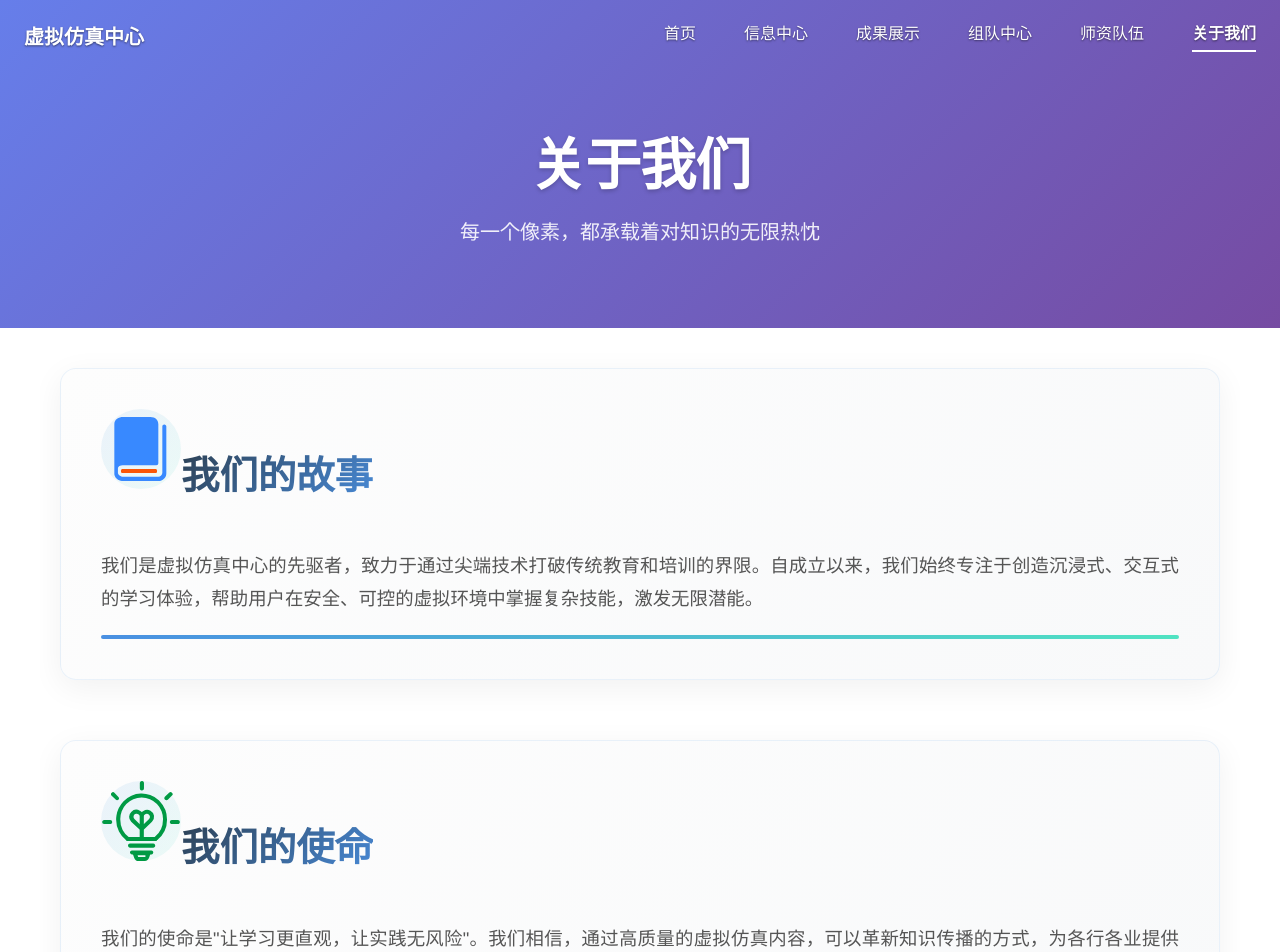
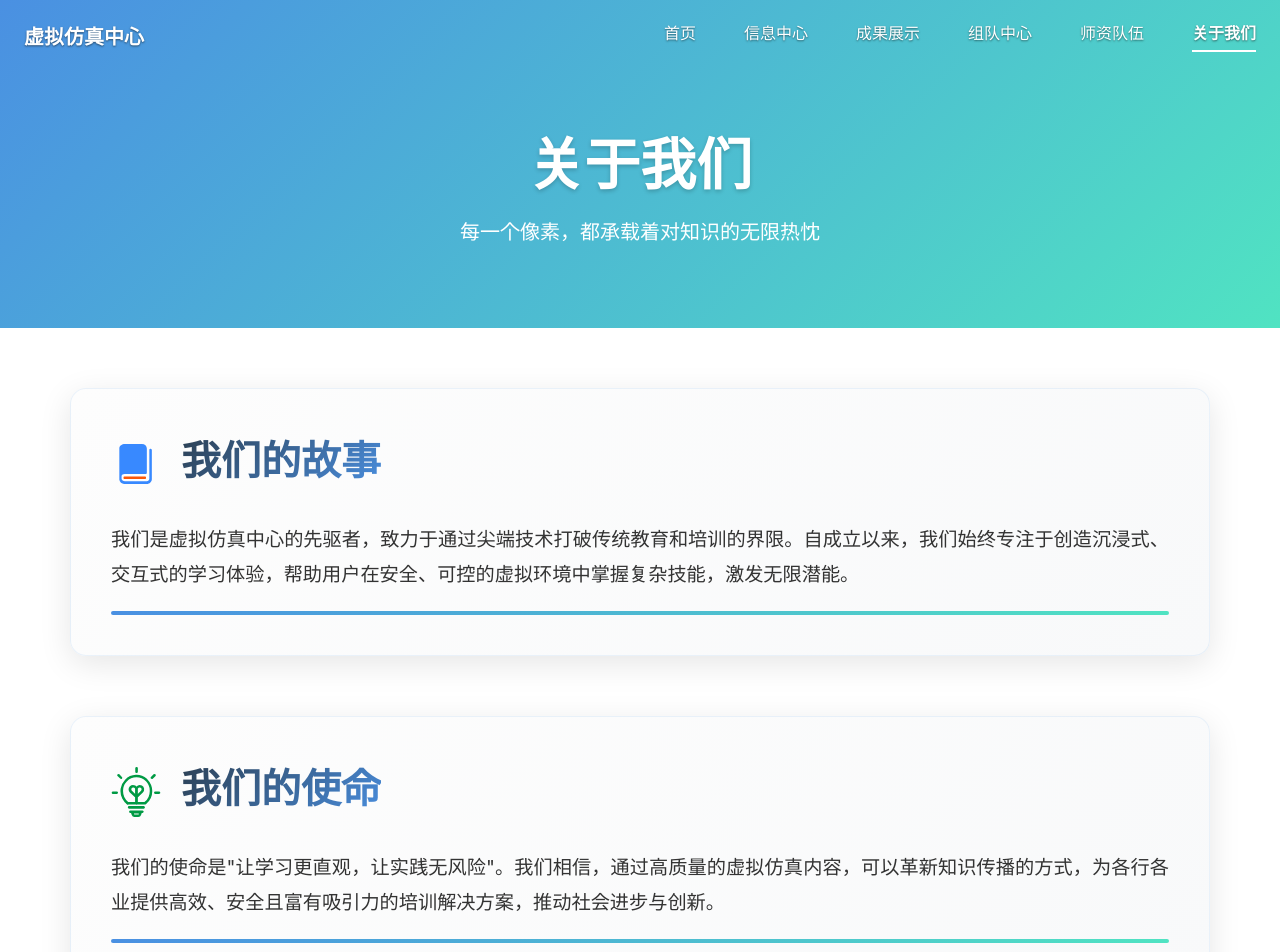
Before and after one commit to jinjie0703/virtual_simulation_center, a Vue app: page /about_us in a window 1280 px wide. Shown: the top 952 px of the page. Built offline with nearby package versions, Linux system fonts and the light colour scheme.

Commit message:
修复并优化“关于我们”组件，新增我们的愿景卡片 使用local history插件并配置.gitignore

```diff
--- a/src/components/achievement_showcase/AchievementHeader.vue
+++ b/src/components/achievement_showcase/AchievementHeader.vue
@@ -26,8 +26,8 @@ defineProps({
   font-size: 3.5rem;
   font-weight: 800;
   margin: 0 0 15px;
-  letter-spacing: -1px;
   text-shadow: 0 2px 4px rgba(0, 0, 0, 0.2);
+  animation: fadeInDown 1s ease-out;
 }
 .subtitle {
   font-size: 1.25rem;
@@ -35,5 +35,28 @@ defineProps({
   margin: 0 auto;
   opacity: 0.9;
   line-height: 1.6;
+  animation: fadeInUp 1s ease-out 0.3s both;
+}
+
+@keyframes fadeInDown {
+  from {
+    opacity: 0;
+    transform: translateY(-30px);
+  }
+  to {
+    opacity: 1;
+    transform: translateY(0);
+  }
+}
+
+@keyframes fadeInUp {
+  from {
+    opacity: 0;
+    transform: translateY(30px);
+  }
+  to {
+    opacity: 1;
+    transform: translateY(0);
+  }
 }
 </style>
--- a/src/views/about_us/AboutUs.vue
+++ b/src/views/about_us/AboutUs.vue
@@ -1,51 +1,70 @@
 <template>
-  <header class="achievement-header">
+  <div class="about-page">
+    <header class="about-header">
       <div class="header-content">
         <h1 class="title">关于我们</h1>
         <p class="subtitle">每一个像素，都承载着对知识的无限热忱</p>
       </div>
     </header>
-  <div class="about-us-container">
-    <!-- 新增：装饰性背景元素 -->
-    <div class="background-decoration">
-      <div class="floating-circle circle-1"></div>
-      <div class="floating-circle circle-2"></div>
-      <div class="floating-circle circle-3"></div>
-    </div>
-
-    <section class="about-section story">
-      <!-- 新增：图标装饰 -->
+    <div class="about-container">
+      <section class="about-section story" ref="storySection">
+        <!-- 图标装饰 -->
+        <div class="section-header">
           <div class="section-icon">
             <img src="@/assets/about_us/our_story.svg" alt="story icon" />
           </div>
           <h2>我们的故事</h2>
+        </div>
         <p>
           我们是虚拟仿真中心的先驱者，致力于通过尖端技术打破传统教育和培训的界限。自成立以来，我们始终专注于创造沉浸式、交互式的学习体验，帮助用户在安全、可控的虚拟环境中掌握复杂技能，激发无限潜能。
         </p>
-      <!-- 新增：进度条装饰 -->
+        <!-- 进度条装饰 -->
         <div class="progress-bar"></div>
       </section>
 
-    <section class="about-section mission">
-      <!-- 新增：图标装饰 -->
+      <section class="about-section mission" ref="missionSection">
+        <!-- 图标装饰 -->
+        <div class="section-header">
           <div class="section-icon">
             <img src="@/assets/about_us/our_mission.svg" alt="mission icon" />
           </div>
           <h2>我们的使命</h2>
+        </div>
         <p>
           我们的使命是"让学习更直观，让实践无风险"。我们相信，通过高质量的虚拟仿真内容，可以革新知识传播的方式，为各行各业提供高效、安全且富有吸引力的培训解决方案，推动社会进步与创新。
         </p>
-      <!-- 新增：进度条装饰 -->
+        <!-- 进度条装饰 -->
         <div class="progress-bar"></div>
       </section>
+
+      <section class="about-section vision" ref="visionSection">
+        <!-- 图标装饰 -->
+        <div class="section-header">
+          <div class="section-icon">
+            <img src="@/assets/about_us/our_vision.svg" alt="vision icon" />
+          </div>
+          <h2>我们的愿景</h2>
+        </div>
+        <p>
+          我们期望成为虚拟仿真教育领域的领导者，通过不断创新和技术突破，构建一个无边界的知识传播平台。我们致力于让每个人都能享受到高质量的虚拟仿真学习体验，无论其地理位置或资源条件如何。
+        </p>
+        <!-- 进度条装饰 -->
+        <div class="progress-bar"></div>
+      </section>
+    </div>
   </div>
 </template>
 
 <script setup>
-import { onMounted } from 'vue'
+import { onMounted, ref } from 'vue'
+
+// 创建引用以直接操作DOM元素
+const storySection = ref(null)
+const missionSection = ref(null)
+const visionSection = ref(null)
 
 onMounted(() => {
-  // 新增：观察器，用于触发滚动时的动画
+  // 使用Intersection Observer API监测元素是否进入视口
   const observer = new IntersectionObserver(
     (entries) => {
       entries.forEach((entry) => {
@@ -54,102 +73,86 @@ onMounted(() => {
         }
       })
     },
-    { threshold: 0.1 },
+    { threshold: 0.2, rootMargin: '0px 0px -100px 0px' },
   )
 
-  // 观察所有section
-  document.querySelectorAll('.about-section').forEach((section) => {
-    observer.observe(section)
+  // 观察所有section引用
+  const sections = [storySection.value, missionSection.value, visionSection.value]
+  sections.forEach((section) => {
+    if (section) observer.observe(section)
   })
+
+  // 组件卸载时清理observer
+  return () => {
+    sections.forEach((section) => {
+      if (section) observer.unobserve(section)
+    })
+  }
 })
 </script>
 
 <style scoped>
-.achievement-header {
+.about-page {
+  display: flex;
+  flex-direction: column;
+  width: 100%;
+}
+
+/* 标题样式 */
+.about-header {
   padding: 120px 0px 80px 0px;
-  background: linear-gradient(135deg, #667eea 0%, #764ba2 100%);
+  background: linear-gradient(135deg, #4a90e2, #50e3c2);
   text-align: center;
   color: white;
+  position: relative;
+  overflow: hidden;
 }
+
 .title {
   font-size: 3.5rem;
   font-weight: 800;
   margin: 0 0 15px;
-  letter-spacing: -1px;
   text-shadow: 0 2px 4px rgba(0, 0, 0, 0.2);
+  animation: fadeInDown 1s ease-out;
 }
+
 .subtitle {
   font-size: 1.25rem;
   max-width: 800px;
   margin: 0 auto;
   opacity: 0.9;
   line-height: 1.6;
+  animation: fadeInUp 1s ease-out 0.3s both;
 }
 
-.about-us-container {
+@keyframes fadeInDown {
+  from {
+    opacity: 0;
+    transform: translateY(-30px);
+  }
+  to {
+    opacity: 1;
+    transform: translateY(0);
+  }
+}
+
+@keyframes fadeInUp {
+  from {
+    opacity: 0;
+    transform: translateY(30px);
+  }
+  to {
+    opacity: 1;
+    transform: translateY(0);
+  }
+}
+
+/* 关于容器样式 */
+.about-container {
   max-width: 1200px;
   margin: 0 auto;
-  padding: 40px 20px;
-  font-family: 'Helvetica Neue', Arial, sans-serif;
-  color: #333;
-  line-height: 1.8;
+  padding: 60px 30px;
   position: relative;
-  overflow: hidden;
-}
-
-/* 新增：背景装饰元素 */
-.background-decoration {
-  position: absolute;
-  top: 0;
-  left: 0;
-  width: 100%;
-  height: 100%;
-  pointer-events: none;
-  z-index: -1;
-}
-
-.floating-circle {
-  position: absolute;
-  border-radius: 50%;
-  background: linear-gradient(135deg, rgba(74, 144, 226, 0.1), rgba(80, 227, 194, 0.1));
-  animation: float 6s ease-in-out infinite;
-}
-
-.circle-1 {
-  width: 120px;
-  height: 120px;
-  top: 10%;
-  right: 10%;
-  animation-delay: 0s;
-}
-
-.circle-2 {
-  width: 80px;
-  height: 80px;
-  top: 60%;
-  left: 5%;
-  animation-delay: 2s;
-}
-
-.circle-3 {
-  width: 60px;
-  height: 60px;
-  bottom: 20%;
-  right: 15%;
-  animation-delay: 4s;
-}
-
-@keyframes float {
-  0%,
-  100% {
-    transform: translateY(0px) rotate(0deg);
-  }
-  33% {
-    transform: translateY(-20px) rotate(120deg);
-  }
-  66% {
-    transform: translateY(10px) rotate(240deg);
-  }
 }
 
 .about-section {
@@ -157,38 +160,34 @@ onMounted(() => {
   padding: 40px;
   background: linear-gradient(135deg, #fdfdfd 0%, #f8f9fa 100%);
   border-radius: 16px;
-  box-shadow: 0 8px 32px rgba(0, 0, 0, 0.06);
+  box-shadow: 0 8px 32px rgba(0, 0, 0, 0.1);
   border: 1px solid rgba(74, 144, 226, 0.1);
   position: relative;
   overflow: hidden;
-  transition: all 0.4s cubic-bezier(0.4, 0, 0.2, 1);
+  transition:
+    transform 0.4s cubic-bezier(0.4, 0, 0.2, 1),
+    opacity 0.4s cubic-bezier(0.4, 0, 0.2, 1),
+    box-shadow 0.4s cubic-bezier(0.4, 0, 0.2, 1),
+    border-color 0.4s cubic-bezier(0.4, 0, 0.2, 1);
   opacity: 0;
-  transform: translateY(40px) scale(0.95);
+  transform: translateY(40px) scale(0.9);
 }
 
-/* 新增：滚动触发的动画 */
+/* 滚动触发的动画,进入视口时 */
 .about-section.animate-in {
   opacity: 1;
   transform: translateY(0) scale(1);
 }
 
-/* 新增：为不同section设置动画延迟 */
-.about-section.mission.animate-in {
-  transition-delay: 0.2s;
+/* 增强的悬停效果 */
+.about-section:hover {
+  transform: translateY(-12px) scale(1.05);
+  box-shadow: 0 20px 40px rgba(74, 144, 226, 0.15);
+  border-color: rgba(74, 144, 226, 0.3);
+  z-index: 10;
 }
 
-/* 增强的悬停效果 */
-.about-section:hover {
-  transform: translateY(-12px) scale(1.02);
-  box-shadow: 0 20px 40px rgba(74, 144, 226, 0.15);
-  border-color: rgba(74, 144, 226, 0.3);
-}
-
-.about-section:hover::before {
-  opacity: 1;
-}
-
-/* 新增：悬停时的光晕效果 */
+/* 悬停时的光晕效果 */
 .about-section::before {
   content: '';
   position: absolute;
@@ -196,22 +195,31 @@ onMounted(() => {
   left: 0;
   right: 0;
   bottom: 0;
-  background: linear-gradient(135deg, rgba(74, 144, 226, 0.05), rgba(80, 227, 194, 0.05));
+  background: linear-gradient(135deg, rgba(74, 144, 226, 0.1), rgba(80, 227, 194, 0.05));
   opacity: 0;
   transition: opacity 0.3s ease;
   pointer-events: none;
 }
 
-/* 新增：图标样式 */
+.about-section:hover::before {
+  opacity: 1;
+}
+
+.section-header {
+  display: flex;
+  align-items: center;
+  margin-bottom: 24px;
+}
+
+/* 图标样式 */
 .section-icon {
   display: inline-flex;
   align-items: center;
   justify-content: center;
-  width: 80px;
-  height: 80px;
-  background: linear-gradient(135deg, rgba(74, 144, 226, 0.1), rgba(80, 227, 194, 0.1));
+  width: 50px;
+  height: 50px;
   border-radius: 50%;
-  margin-bottom: 20px;
+  margin-right: 20px;
   transition: transform 0.3s ease;
 }
 
@@ -219,38 +227,57 @@ onMounted(() => {
   transform: scale(1.1) rotate(5deg);
 }
 
+/* 由卡片容器的margin(60px)和padding(60px)控制,重新设定让页面美观 */
 .about-section:last-child {
   margin-bottom: 20px;
 }
 
 .about-section h2 {
-  font-size: 2.4rem;
-  color: #2c3e50;
-  margin-bottom: 24px;
-  padding-bottom: 12px;
+  font-size: 2.5rem;
   border-bottom: 3px solid transparent;
-  background: linear-gradient(90deg, #4a90e2, #50e3c2);
   background-size: 100% 3px;
   background-repeat: no-repeat;
   background-position: bottom;
   display: inline-block;
   font-weight: 600;
   transition: all 0.3s ease;
+
+  /* 渐变文字效果 */
+  background: linear-gradient(135deg, #2c3e50, #4a90e2); /* 设置背景为渐变色 */
+  -webkit-background-clip: text; /* 将背景裁剪为文字的形状（-webkit-前缀兼容旧版浏览器） */
+  background-clip: text; /* 标准写法 */
+  -webkit-text-fill-color: transparent; /* 将文字本身的颜色设为透明，从而透出背景的渐变色 */
+
+  position: relative;
+  padding-bottom: 8px; /* 给下划线留出一点空间，避免贴得太近 */
 }
 
-.about-section:hover h2 {
-  background-size: 100% 3px;
-  color: #1a252f;
+/* 使用 ::after 伪元素来创建下划线 */
+.about-section h2::after {
+  content: ''; /* 伪元素必须有 content */
+  position: absolute; /* 绝对定位，相对于 h2 */
+  left: 0;
+  bottom: 0; /* 定位在 h2 的最底部 */
+  width: 0%; /* 初始宽度为0，准备做动画 */
+  height: 3px; /* 下划线的高度 */
+  background: linear-gradient(90deg, #4a90e2, #50e3c2);
+  transition: width 0.4s ease-out; /* 宽度变化时有过渡效果 */
+}
+
+/* 悬停时让下划线生长出来 */
+.about-section:hover h2::after {
+  width: 100%;
 }
 
 .about-section p {
-  font-size: 1.15rem;
-  color: #555;
+  font-size: 1.2rem;
+  color: #333;
   margin-bottom: 20px;
   text-align: justify;
+  line-height: 1.8;
 }
 
-/* 新增：进度条装饰 */
+/* 进度条装饰 */
 .progress-bar {
   height: 4px;
   background: linear-gradient(90deg, #4a90e2, #50e3c2);
@@ -263,10 +290,28 @@ onMounted(() => {
   width: 100%;
 }
 
-/* 新增：响应式设计优化 */
+/* 打字机效果（可选） */
+/* @keyframes typewriter {
+  from {
+    width: 0;
+  }
+  to {
+    width: 100%;
+  }
+} */
+
+/* 响应式设计优化 */
 @media (max-width: 768px) {
-  .about-us-container {
-    padding: 20px 15px;
+  .about-header {
+    padding: 80px 0 60px;
+  }
+
+  .title {
+    font-size: 2.5rem;
+  }
+
+  .about-container {
+    padding: 40px 15px;
   }
 
   .about-section {
@@ -279,30 +324,30 @@ onMounted(() => {
   }
 
   .section-icon {
-    width: 60px;
-    height: 60px;
-  }
-
-  .floating-circle {
-    display: none;
+    width: 35px;
+    height: 35px;
   }
 }
 
-/* 新增：打字机效果（可选） */
-@keyframes typewriter {
-  from {
-    width: 0;
+@media (max-width: 480px) {
+  .title {
+    font-size: 2rem;
   }
-  to {
-    width: 100%;
+
+  .subtitle {
+    font-size: 1rem;
+  }
+
+  .about-section {
+    padding: 25px 15px;
+  }
+
+  .about-section h2 {
+    font-size: 1.75rem;
+  }
+
+  .about-section p {
+    font-size: 1rem;
   }
 }
-
-/* 新增：渐变文字效果 */
-.about-section h2 {
-  background: linear-gradient(135deg, #2c3e50, #4a90e2);
-  -webkit-background-clip: text;
-  -webkit-text-fill-color: transparent;
-  background-clip: text;
-}
 </style>
```
Also changed, not shown: src/assets/about_us/our_vision.svg (added), 1 other file (tests, documents, lock files or other folders). Lines whose indentation alone changed are shown as unchanged.
